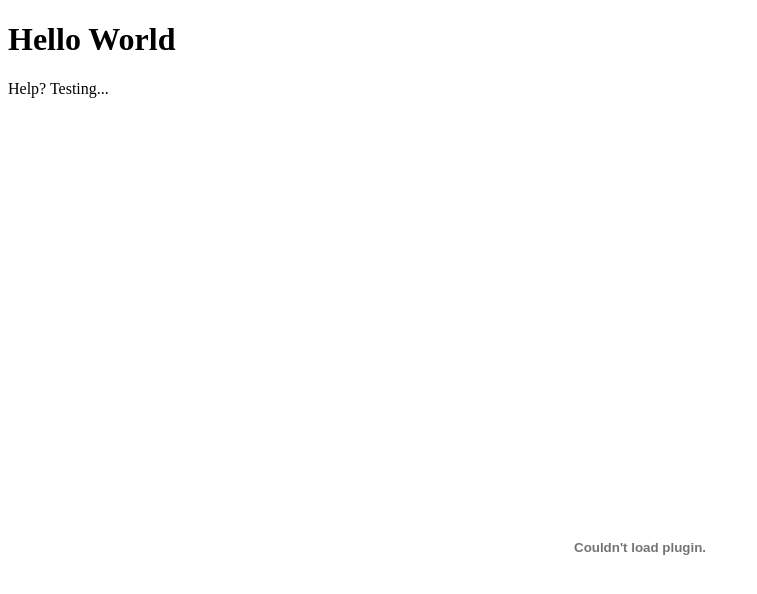
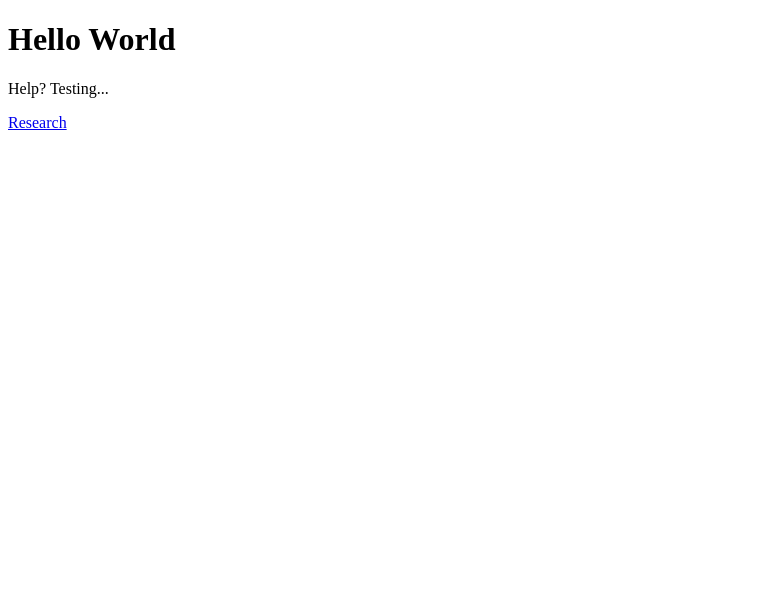
Before and after one commit to rinostar1998/Public-Documents, a plain HTML site: page index.html in a window 1280 px wide. Shown: the whole page, without its empty margins (0-757 px from the left). Drawn offline with Linux system fonts and the light colour scheme.

Commit message:
Update index.html

```diff
--- a/index.html
+++ b/index.html
@@ -3,6 +3,6 @@
   <body>
     <h1>Hello World</h1>
     <p>Help? Testing...</p>
-    <embed src="https://rinostar1998.github.io/GoatDocumentWrapper.html" width="100%" height="850px"/>
+    <a href="https://rinostar1998.github.io/GoatDocumentWrapper">Research</a>
   </body>
 </html>
```
